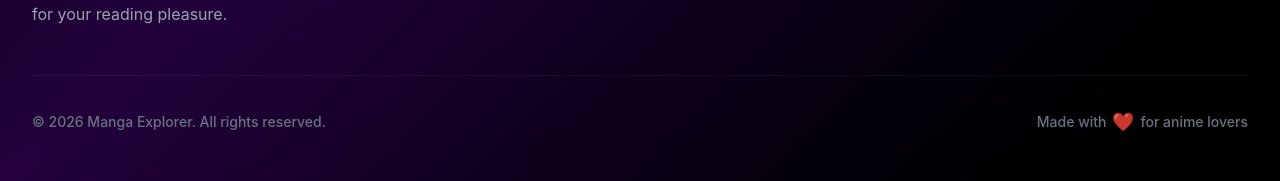
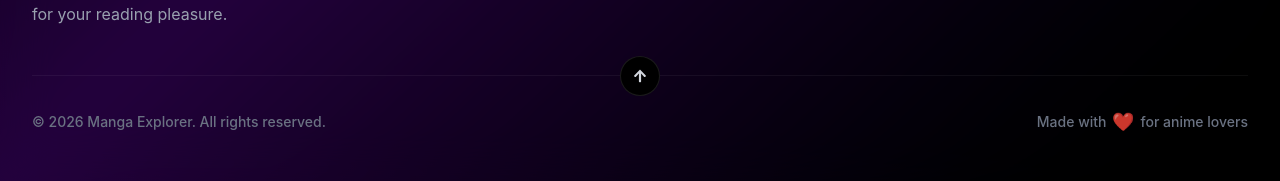
Before and after one commit to Yasin-Rahimi/manga-explorer, a React (Vite) app: page /search in a window 1280 px wide. Shown: the part 1025-1206 px from the top of the page. Built offline with nearby package versions, Linux system fonts and the light colour scheme.

Commit message:
add button for scroll to top in footer

```diff
--- a/src/components/Footer.jsx
+++ b/src/components/Footer.jsx
@@ -1,21 +1,17 @@
-import { Link, useLocation } from "react-router";
-import { FaTwitter, FaDiscord, FaReddit, FaBookOpen } from "react-icons/fa";
+import { FaTwitter, FaDiscord, FaReddit, FaBookOpen, FaArrowUp } from "react-icons/fa";
 
 export default function Footer() {
-    const location = useLocation();
-
-    const handleScroll = (id) => {
-        if (!id) return;
-        const cleanId = id.startsWith("#") ? id.slice(1) : id;
-        const element = document.getElementById(cleanId);
-        if (element) {
-            element.scrollIntoView({ behavior: "smooth" });
-        }
+    const scrollToTop = () => {
+        window.scrollTo({
+            top: 0,
+            behavior: "smooth"
+        });
     };
 
     return (
         <footer className="relative overflow-hidden border-t border-white/5 bg-black/40 backdrop-blur-xl">
             <div className="absolute top-0 left-1/2 h-px w-3/4 -translate-x-1/2 bg-linear-to-r from-transparent via-purple-500/50 to-transparent"></div>
+
             <div className="mx-auto max-w-7xl px-4 sm:px-6 md:px-8 py-10 sm:py-12">
                 <div className="flex flex-col sm:flex-row justify-between items-start sm:items-center gap-8 sm:gap-10">
                     <div className="space-y-4 flex-1">
@@ -23,36 +19,74 @@ export default function Footer() {
                             <div className="w-8 h-8 sm:w-9 sm:h-9 rounded-xl bg-linear-to-br from-purple-500 to-indigo-600 flex items-center justify-center text-sm sm:text-base text-white font-bold shadow-lg shadow-purple-500/25 group-hover:shadow-purple-500/40 transition-all duration-300 shrink-0">
                                 <FaBookOpen className="w-4 h-4 sm:w-5 sm:h-5" />
                             </div>
+
                             <span className="text-lg sm:text-xl font-extrabold tracking-tight bg-linear-to-r from-purple-400 to-indigo-400 bg-clip-text text-transparent leading-tight wrap-break-word">
                                 Manga Explorer
                             </span>
                         </div>
+
                         <p className="max-w-full sm:max-w-md text-sm sm:text-base leading-relaxed text-gray-400">
                             Discover your next story. Immerse yourself in the world of manga with our curated collection, beautifully presented for your reading pleasure.
                         </p>
                     </div>
+
                     <div className="min-w-0 sm:text-right">
                         <h3 className="mb-4 text-[11px] sm:text-xs font-bold uppercase tracking-wider text-white">
                             Stay Connected
                         </h3>
+
                         <div className="flex flex-wrap gap-3 text-gray-400 sm:justify-end">
-                            <a href="https://Twitter.com" target="_blank" rel="noopener noreferrer" className="flex h-9 w-9 sm:h-10 sm:w-10 shrink-0 items-center justify-center rounded-full border border-white/5 bg-white/5 text-base sm:text-lg cursor-pointer transition-all duration-300 hover:border-purple-500/30 hover:bg-purple-500/20 hover:text-purple-400" title="Twitter">
+                            <a
+                                href="https://Twitter.com"
+                                target="_blank"
+                                rel="noopener noreferrer"
+                                className="flex h-9 w-9 sm:h-10 sm:w-10 shrink-0 items-center justify-center rounded-full border border-white/5 bg-white/5 text-base sm:text-lg cursor-pointer transition-all duration-300 hover:border-purple-500/30 hover:bg-purple-500/20 hover:text-purple-400"
+                                title="Twitter"
+                            >
                                 <FaTwitter />
                             </a>
-                            <a href="https://Discord.com" target="_blank" rel="noopener noreferrer" className="flex h-9 w-9 sm:h-10 sm:w-10 shrink-0 items-center justify-center rounded-full border border-white/5 bg-white/5 text-base sm:text-lg cursor-pointer transition-all duration-300 hover:border-purple-500/30 hover:bg-purple-500/20 hover:text-purple-400" title="Discord">
+
+                            <a
+                                href="https://Discord.com"
+                                target="_blank"
+                                rel="noopener noreferrer"
+                                className="flex h-9 w-9 sm:h-10 sm:w-10 shrink-0 items-center justify-center rounded-full border border-white/5 bg-white/5 text-base sm:text-lg cursor-pointer transition-all duration-300 hover:border-purple-500/30 hover:bg-purple-500/20 hover:text-purple-400"
+                                title="Discord"
+                            >
                                 <FaDiscord />
                             </a>
-                            <a href="https://Reddit.com" target="_blank" rel="noopener noreferrer" className="flex h-9 w-9 sm:h-10 sm:w-10 shrink-0 items-center justify-center rounded-full border border-white/5 bg-white/5 text-base sm:text-lg cursor-pointer transition-all duration-300 hover:border-purple-500/30 hover:bg-purple-500/20 hover:text-purple-400" title="Reddit">
+
+                            <a
+                                href="https://Reddit.com"
+                                target="_blank"
+                                rel="noopener noreferrer"
+                                className="flex h-9 w-9 sm:h-10 sm:w-10 shrink-0 items-center justify-center rounded-full border border-white/5 bg-white/5 text-base sm:text-lg cursor-pointer transition-all duration-300 hover:border-purple-500/30 hover:bg-purple-500/20 hover:text-purple-400"
+                                title="Reddit"
+                            >
                                 <FaReddit />
                             </a>
                         </div>
                     </div>
                 </div>
-                <div className="mt-10 sm:mt-12 flex flex-col items-center justify-between gap-4 sm:gap-5 border-t border-white/5 pt-6 sm:pt-8 text-center sm:text-left text-xs sm:text-sm font-medium text-gray-500 md:flex-row">
-                    <p className="leading-relaxed">© {new Date().getFullYear()} Manga Explorer. All rights reserved.</p>
-                    <p className="flex flex-wrap items-center justify-center gap-1.5 leading-relaxed">
-                        Made with <span className="animate-pulse text-lg text-red-500">❤️</span> for anime lovers
-                    </p>
+
+                <div className="relative mt-10 sm:mt-12 border-t border-white/5 pt-6 sm:pt-8">
+                    <button
+                        onClick={scrollToTop}
+                        className="cursor-pointer absolute left-1/2 top-0 flex h-10 w-10 -translate-x-1/2 -translate-y-1/2 items-center justify-center rounded-full border border-white/10 bg-black text-gray-300 transition-all duration-300 hover:border-purple-500/30 hover:bg-purple-500/20 hover:text-purple-400"
+                        title="Back to top"
+                    >
+                        <FaArrowUp className="text-sm" />
+                    </button>
+
+                    <div className="flex flex-col items-center justify-between gap-4 sm:gap-5 text-center sm:text-left text-xs sm:text-sm font-medium text-gray-500 md:flex-row">
+                        <p className="leading-relaxed">
+                            © {new Date().getFullYear()} Manga Explorer. All rights reserved.
+                        </p>
+
+                        <p className="flex flex-wrap items-center justify-center gap-1.5 leading-relaxed">
+                            Made with <span className="animate-pulse text-lg text-red-500">❤️</span> for anime lovers
+                        </p>
+                    </div>
                 </div>
             </div>
         </footer>
```
